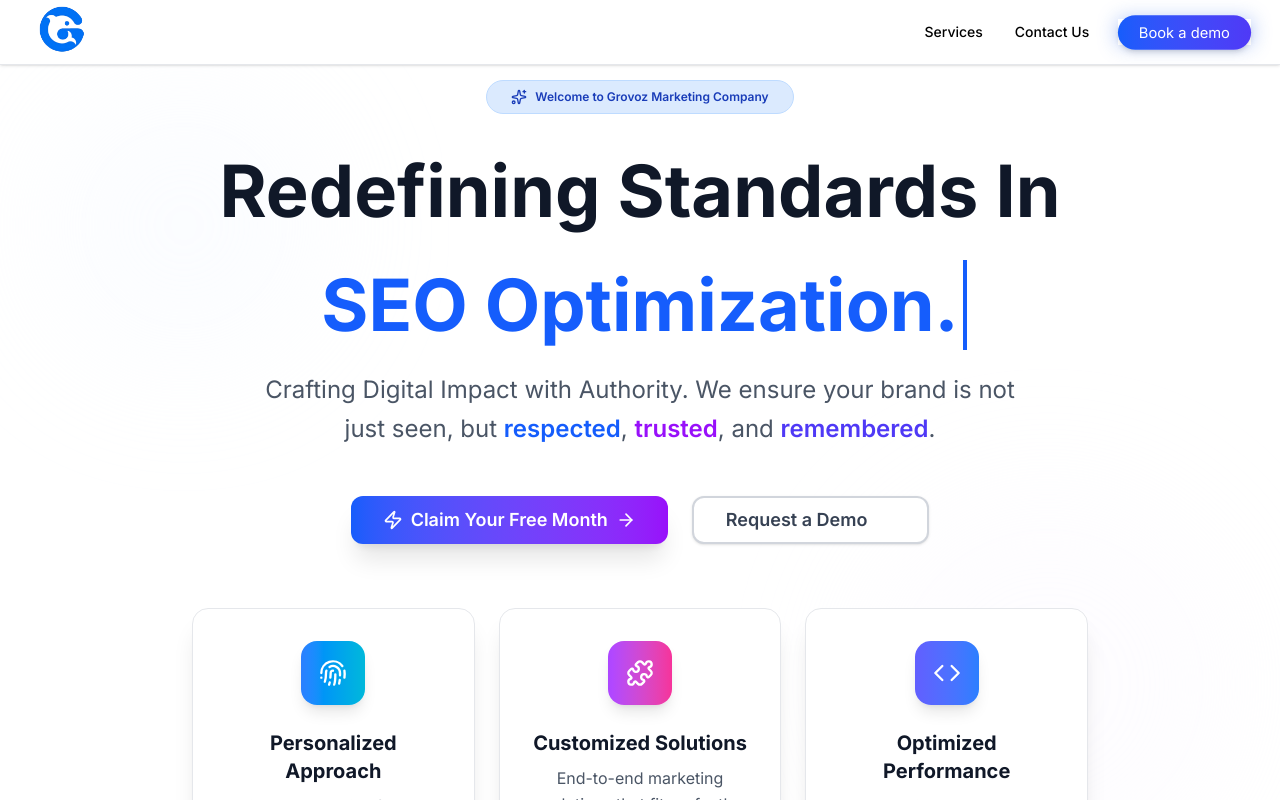
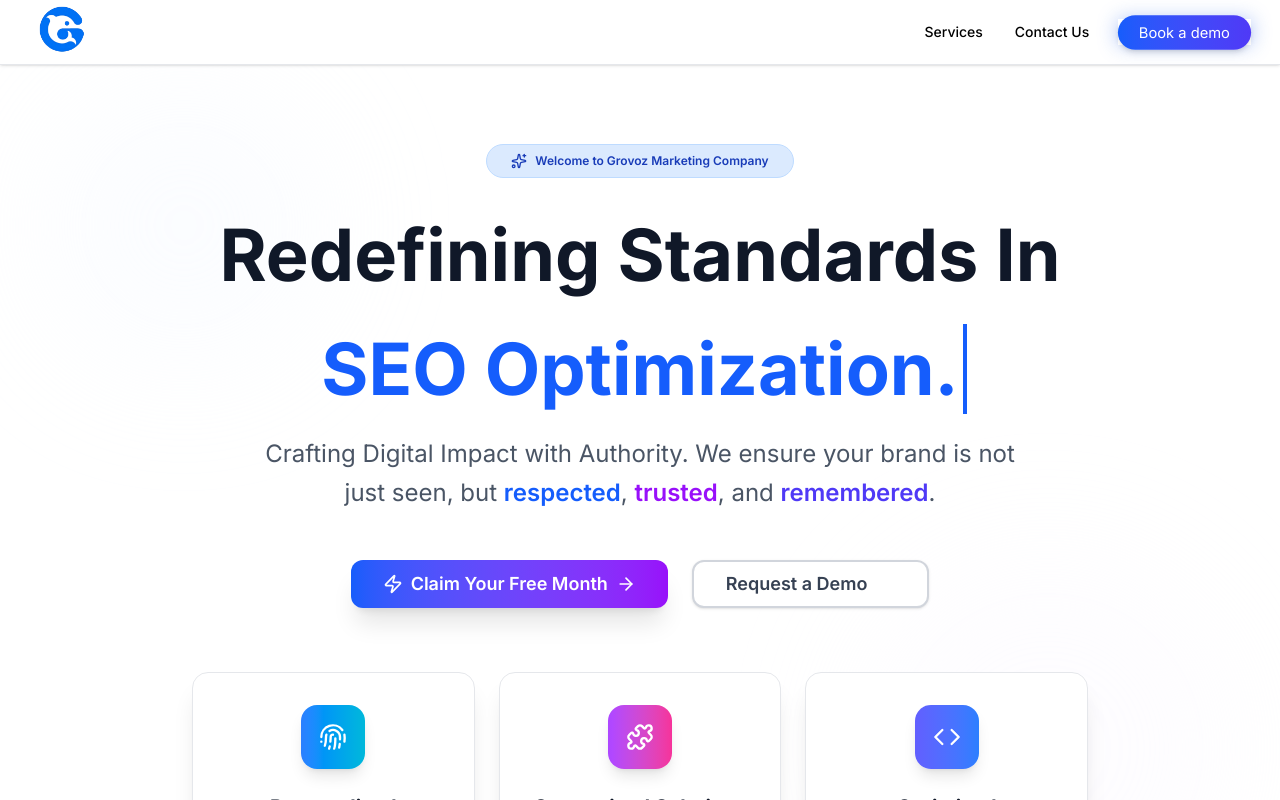
Before and after one commit to grovoz-collab/grovoz-s, a Next.js app: page / in a window 1280 px wide. Shown: the top 800 px of the page. Built offline with nearby package versions, Linux system fonts and the light colour scheme.

Commit message:
updated_headerlayout

```diff
--- a/src/app/components/HER.tsx
+++ b/src/app/components/HER.tsx
@@ -1,7 +1,6 @@
 "use client";
 
 import React, { useState, useEffect } from "react";
-// FIX: Import specific types from framer-motion
 import { motion, type Variants, type Transition, type TargetAndTransition } from "framer-motion";
 import { ArrowRight, Fingerprint, Puzzle, Code, Sparkles, Zap } from "lucide-react";
 // Assuming ContactForm is defined elsewhere
@@ -15,7 +14,7 @@
  */
 const cn = (...classes: string[]): string => classes.filter(Boolean).join(' ');
 
-// --- UTILITY COMPONENTS ---
+// --- UTILITY COMPONENTS (Unchanged) ---
 
 // Define the types for the Button component's props
 interface ButtonProps extends React.ButtonHTMLAttributes<HTMLButtonElement> {
@@ -115,13 +114,11 @@
 };
 
 
-// --- FRAMER MOTION VARIANTS ---
-// FIX: Explicitly type the variants using the imported Variants type.
+// --- FRAMER MOTION VARIANTS (Unchanged) ---
 const containerVariants: Variants = {
     hidden: { opacity: 0 },
     visible: {
         opacity: 1,
-        // FIX: Use Transition type here to avoid 'no-explicit-any'
         transition: {
             staggerChildren: 0.2,
             delayChildren: 0.1
@@ -129,21 +126,17 @@
     }
 };
 
-// FIX: Explicitly type the variants using the imported Variants type.
 const itemVariants: Variants = {
     hidden: { opacity: 0, y: 30 },
     visible: {
         opacity: 1,
         y: 0,
-        // FIX: Use Transition type here to avoid 'no-explicit-any'
         transition: { duration: 0.8, ease: "easeOut" } as Transition
     }
 };
 
-// FIX: Explicitly type the animation object using the imported TargetAndTransition type.
 const floatingAnimation: TargetAndTransition = {
     y: [-10, 10, -10],
-    // FIX: Use Transition type here to avoid 'no-explicit-any'
     transition: {
         duration: 4,
         repeat: Infinity,
@@ -152,7 +145,7 @@
 };
 
 
-// --- TYPING TEXT ---
+// --- TYPING TEXT (Unchanged) ---
 const TYPING_PHRASES = ["Digital Marketing.", "SEO Optimization.", "Brand Strategy.", "Content Creation."];
 
 function TypingText() {
@@ -207,7 +200,7 @@
 }
 
 
-// --- HERO SECTION ---
+// --- HERO SECTION (FIX APPLIED HERE) ---
 interface HeroProps {
     onOpenForm: () => void;
 }
@@ -235,8 +228,8 @@
     ];
 
     return (
-        <section className="relative min-h-screen flex items-center justify-center overflow-hidden bg-white ">
-
+        // FIX: Added pt-16 (padding-top: 4rem) here to clear the fixed navbar.
+        <section className="relative min-h-screen flex items-center justify-center overflow-hidden bg-white pt-16">
 
             {/* Subtle animated background shapes */}
             <motion.div
@@ -310,7 +303,7 @@
                             href="#demo"
                             variant="outline"
                             size="lg"
-                                                        className="group px-8 py-4 text-lg font-semibold border-2 border-blue-200 hover:border-blue-500 hover:bg-blue-50 transition-all duration-300 shadow-md ring-offset-white"
+                            className="group px-8 py-4 text-lg font-semibold border-2 border-blue-200 hover:border-blue-500 hover:bg-blue-50 transition-all duration-300 shadow-md ring-offset-white"
                         >
                             Request a Demo
                             <ArrowRight className="w-5 h-5 ml-2 opacity-0 group-hover:opacity-100 group-hover:translate-x-1 transition-all duration-300" />
@@ -348,7 +341,7 @@
     );
 }
 
-// The Logos section component with an animating loop (now uses standard <img> tag)
+// The Logos section component (Unchanged)
 function Logos() {
     const logos = [
         { name: 'Google', src: 'https://cdn.jsdelivr.net/npm/simple-icons@v9/icons/google.svg' },
@@ -394,7 +387,7 @@
     );
 }
 
-// The main page component that now manages the form state
+// The main page component (Unchanged)
 export default function HomePage() {
     const [isFormOpen, setIsFormOpen] = useState(false);
 
@@ -403,6 +396,7 @@
 
     return (
         <main className="min-h-screen bg-gray-50 antialiased">
+            {/* The Hero component now contains the pt-16 fix */}
             <Hero onOpenForm={handleOpenForm} />
             <Logos />
             <ContactForm isOpen={isFormOpen} onClose={handleCloseForm} />
```
